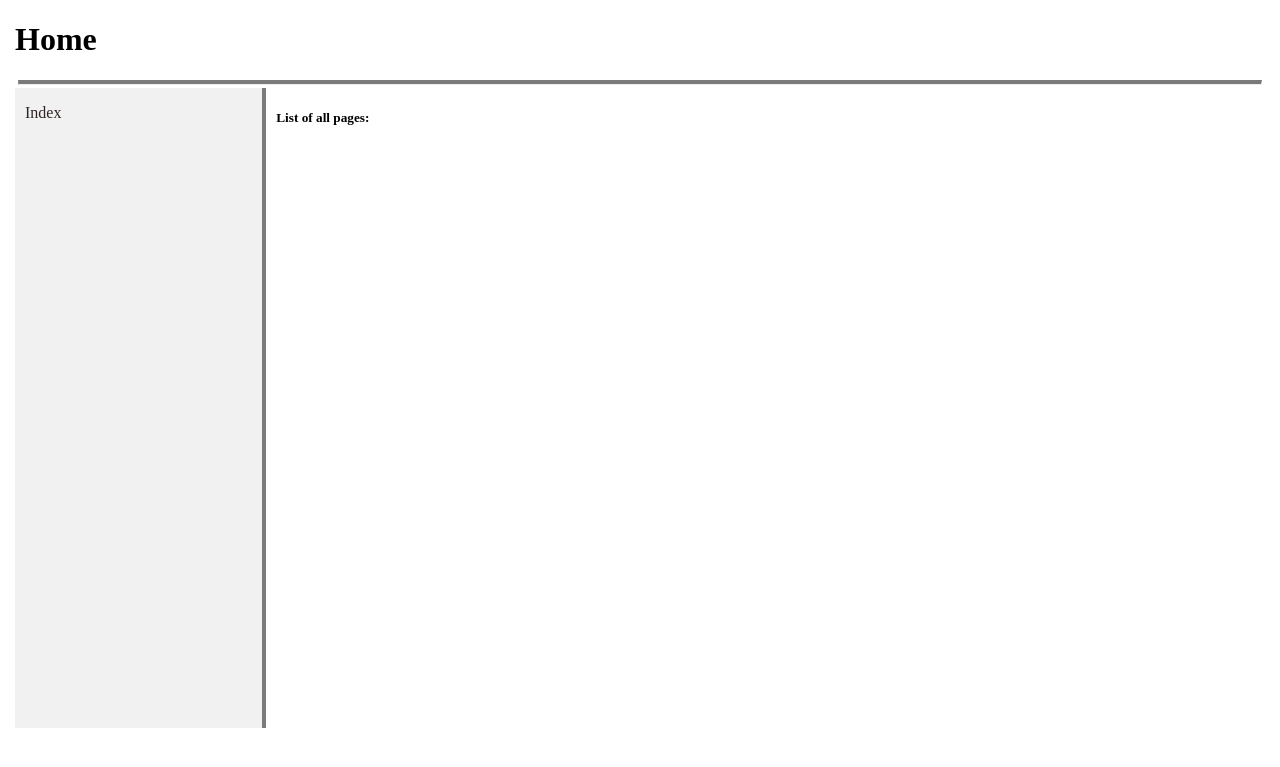
After one commit to ngtungngo/learning-flask, a Flask app: template src/templates/index.html in a window 1280 px wide. The commit adds this page. Shown: the top 767 px of the page. Run offline with Flask 2, Linux system fonts and the light colour scheme; the template is opened without the code that fills it, so the values that code supplies are empty.

Commit message:
Some changes

```diff
--- a/src/application.py
+++ b/src/application.py
@@ -19,10 +19,10 @@ def api():
 
 @app.route("/home/")
 def home():
-    return render_template('layout.html')
+    return render_template('index.html')
 
 
-@app.route("/<page_name>")
+@app.route("/<page_name>/")
 def test(page_name):
     return render_template('test.html', page_name=page_name)
 
@@ -30,31 +30,32 @@ def test(page_name):
 @app.route("/users/", methods=['GET'])
 def user():
     users = [
-    {
-      "firstname": "Kevin",
-      "surname": "Ngo",
-      "birthday": "15.09.2021"
-    },
-    {
-      "firstname": "Franz",
-      "surname": "Friedrich",
-      "birthday": "28.12.2021"
-    },
-    {
-      "firstname": "Hans",
-      "surname": "Walter",
-      "birthday": "10.04.2022"
-    },
-    {
-      "firstname": "Peter",
-      "surname": "Ulrich",
-      "birthday": "08.02.2020"
-    },
-    {
-      "firstname": "Frieda",
-      "surname": "Barin",
-      "birthday": "01.02.2018"
-    }]
+        {
+          "firstname": "Kevin",
+          "surname": "Ngo",
+          "birthday": "15.09.2021"
+        },
+        {
+          "firstname": "Franz",
+          "surname": "Friedrich",
+          "birthday": "28.12.2021"
+        },
+        {
+          "firstname": "Hans",
+          "surname": "Walter",
+          "birthday": "10.04.2022"
+        },
+        {
+          "firstname": "Peter",
+          "surname": "Ulrich",
+          "birthday": "08.02.2020"
+        },
+        {
+          "firstname": "Frieda",
+          "surname": "Barin",
+          "birthday": "01.02.2018"
+        }
+    ]
     return jsonify(users)
 
 
@@ -83,3 +84,8 @@ def cars():
         }
     ]
     return jsonify(cars)
+
+
+@app.route("/layout/")
+def page_with_flex():
+    return render_template('layout.html')
--- /dev/null
+++ b/src/static/styles.css
@@ -0,0 +1,57 @@
+body {
+    margin: 15px;
+}
+
+.page-content {
+    width:100%;
+    height: 80vh;
+   display: flex;
+}
+
+.main {
+    padding: 0 0 0 10px;
+    width: 80%;
+    height: 100%;
+}
+
+.menu {
+    width: 20%;
+    height: 100%;
+    border-right: 4px solid #7B7A7A;
+    background-color: #F2F1F1;
+}
+
+ul {
+    padding: 0 0 0 10px;
+    list-style-type: none;
+}
+
+li {
+    margin-bottom: 10px;
+}
+
+a {
+   text-decoration: none;
+   color: #2F2424;
+}
+
+a:hover {
+    background-color: #red;
+}
+
+hr {
+    margin: 3px;
+    border-top: 4px solid #7B7A7A;
+}
+
+
+
+
+
+
+
+
+
+.bottom-border-4px {
+    border-bottom: 4px solid #7B7A7A;
+}
--- /dev/null
+++ b/src/templates/index.html
@@ -0,0 +1,14 @@
+{% extends "layout.html" %}
+{% block title %}
+Home
+{% endblock %}
+{% block headline %}
+  {{ super() }}
+<h1>Home</h1>
+{% endblock %}
+{% block main %}
+  <h5>List of all pages:</h5>
+{% endblock %}
+{% block nav %}
+
+{% endblock %}
--- a/src/templates/layout.html
+++ b/src/templates/layout.html
@@ -1,17 +1,35 @@
 <!DOCTYPE html>
-<html lang="en">
-   <head>
-    {% block head %}
-    <link rel="stylesheet" href="{{ url_for('static', filename='style.css') }}">
-    <title>{% block title %}{% endblock %} - My Webpage</title>
+<html>
+<head>
+    <link rel="stylesheet" href="{{ url_for('static', filename='styles.css') }}">
+    <title>
+        {% block title %}
+        {% endblock %}
+    </title>
+</head>
+
+<body>
+<h1>
+    {% block headline %}
     {% endblock %}
-  </head>
-  <body>
-    <div id="content">{% block content %}{% endblock %}</div>
-    <div id="footer">
-      {% block footer %}
-      &copy; Copyright 2010 by <a href="http://domain.invalid/">you</a>.
-      {% endblock %}
+</h1>
+<em>
+    {% block uheadline %}
+    {% endblock %}
+</em>
+<hr/>
+
+
+<div class="page-content">
+     <div class="menu">
+        <ul>
+            <li><a href="/home/">Index</a></li>
+        </ul>
     </div>
-  </body>
+    <div class="main">
+        {% block main %}
+        {% endblock %}
+    </div>
+</div>
+</body>
 </html>
--- /dev/null
+++ b/src/templates/page.html
@@ -0,0 +1,2 @@
+{% extends "layout.html" %}
+<h5>Main 2</h5>
```
Also changed, not shown: src/static/style.css (+16 -0 lines), README.md.
